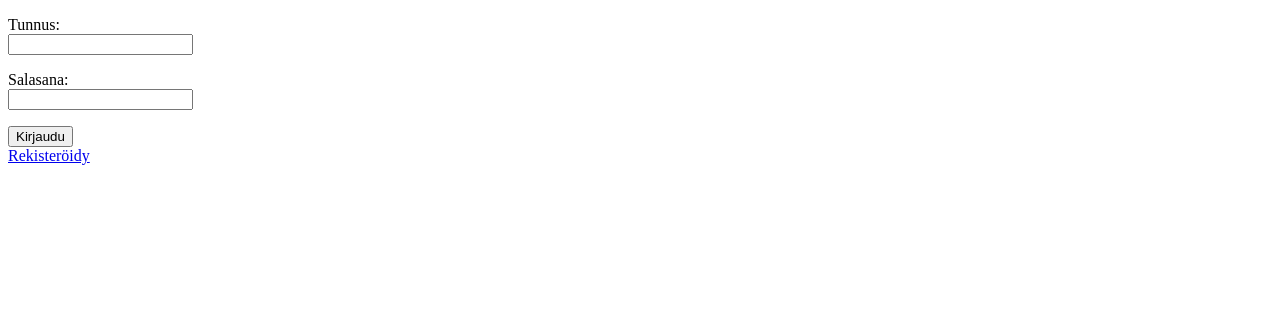
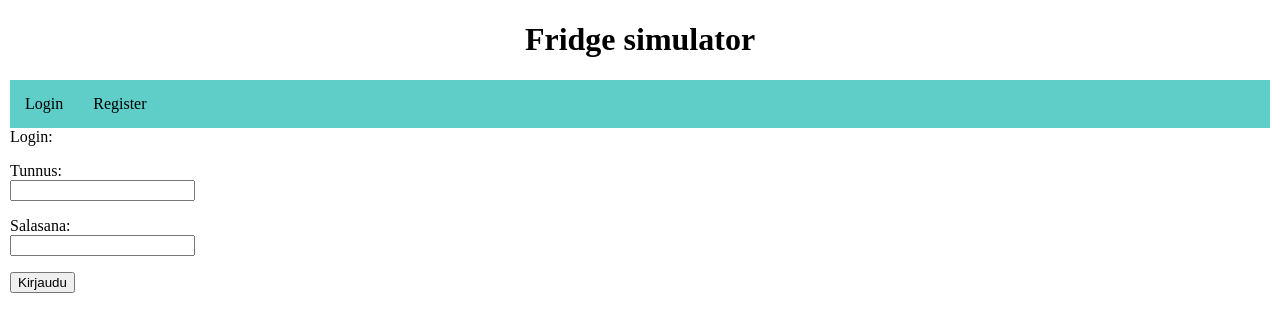
Before and after one commit to alannesanni/fridge_simulator, a Flask app: page / in a window 1280 px wide. Shown: the top 332 px of the page. Run offline with Flask 3, Linux system fonts and the light colour scheme.

Commit message:
design improved

```diff
--- /dev/null
+++ b/static/style.css
@@ -0,0 +1,28 @@
+body{
+    margin: 10px;
+
+}
+
+h1{
+    text-align: center;
+}
+.navbar ul{
+    list-style-type: none;
+    background-color: hsl(177, 53%, 59%);
+    padding: 0px;
+    margin: 0px;
+    overflow: hidden;
+}
+.navbar a{
+    color: black;
+    text-decoration: none;
+    padding: 15px;
+    display: block;
+    text-align: center;
+}
+.navbar a:hover{
+    background-color: hwb(196 19% 57%);
+}
+.navbar li{
+    float: left;
+}
--- a/templates/index.html
+++ b/templates/index.html
@@ -1,5 +1,6 @@
-<!DOCTYPE html>
-
+{% extends "layout.html" %}
+{% block content %}
+Login:
 <form action="/login" method="POST">
     {% with messages = get_flashed_messages() %}
     {% if messages %}
@@ -16,4 +17,5 @@
 <input type="password" name="password"></p>
 <input type="submit" value="Kirjaudu">
 </form>
-<a href="/register">Rekisteröidy</a>
+
+{% endblock %}
--- /dev/null
+++ b/templates/layout.html
@@ -0,0 +1,28 @@
+<!doctype html>
+<html lang="en">
+    <head>
+        <meta charset="UTF-8">
+        <meta http-equiv="X-UA-Compatible" content="IE=edge">
+        <meta name="viewport" content="width=device-width, initial-scale=1.0">
+        <title>Fridge simulator</title>
+        <link rel="stylesheet" href="static/style.css">
+    </head>
+    <body>
+
+        <h1>Fridge simulator</h1>
+
+        <nav class="navbar">
+            <ul>
+                {% block navbar %}
+                <li><a href="/">Login</a></li>
+                <li><a href="/register">Register</a></li>
+                {% endblock %}
+            </ul>
+        </nav>
+        {% block content %}
+
+        {% endblock %}
+
+
+    </body>
+</html>
```
Also changed, not shown: templates/choices.html (deleted, +0 -15 lines), templates/home.html (added, +27 -0 lines), templates/register.html (+5 -2 lines), templates/update.html (renamed from templates/mainpage.html, +8 -5 lines).
